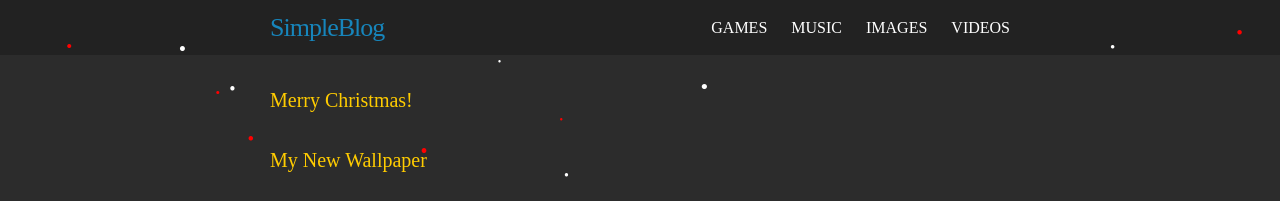
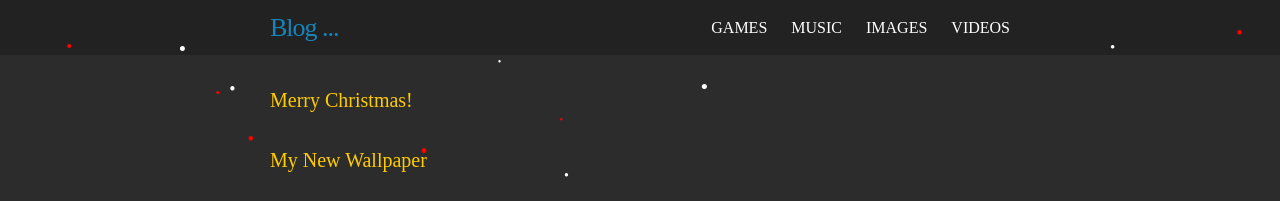
Before and after one commit to skandyn-sh/skandyn-sh.github.io, a Jekyll site: the page built from index.html, in a window 1280 px wide. Shown: the top 201 px of the page. Built offline with Jekyll 4.4.1, drawn with Linux system fonts in a browser that asks for light colours; nearby versions of some CDN libraries; library files that are not in the unit come from our copies; comment, search, counter and statistics services are not loaded.

Commit message:
Update _config.yml

```diff
--- a/_config.yml
+++ b/_config.yml
@@ -1,4 +1,4 @@
-title: SimpleBlog
+title: Blog ...
 email:
 baseurl: "" # the subpath of your site, e.g. /blog
 url: "http://skandyn-sh.github.io" # the base hostname & protocol for your site, e.g. http://example.com
```
